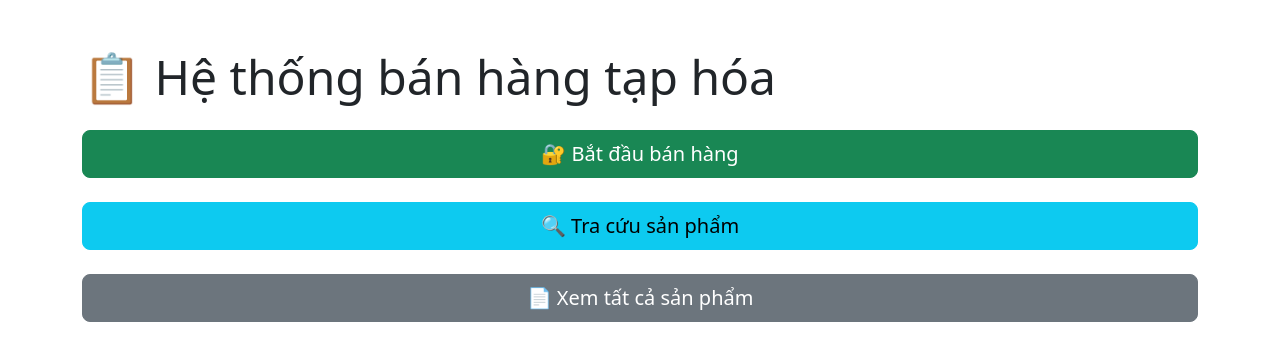
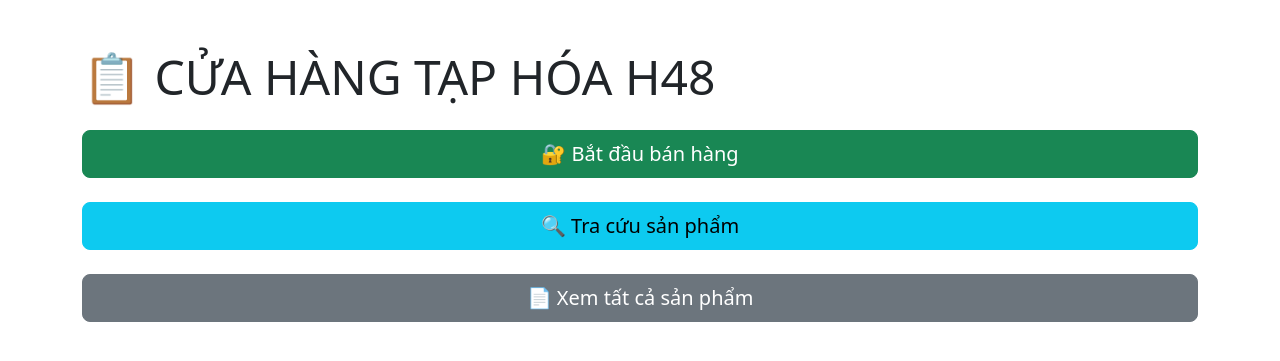
Before and after one commit to AN-dt725/H48, a Flask app: page / in a window 1280 px wide. Shown: the top 361 px of the page. Run offline with Flask 3, Linux system fonts and the light colour scheme; parts of the project's set-up code (start-up, migrations or seed data) failed here and were passed over.

Commit message:
Update index.html

```diff
--- a/templates/index.html
+++ b/templates/index.html
@@ -5,7 +5,7 @@
     <link rel="stylesheet" href="https://cdn.jsdelivr.net/npm/bootstrap@5.3.0/dist/css/bootstrap.min.css">
 </head>
 <body class="container-lg py-5">
-    <h1 class="mb-4 display-5">📋 Hệ thống bán hàng tạp hóa</h1>
+    <h1 class="mb-4 display-5">📋 CỬA HÀNG TẠP HÓA H48</h1>
     <div class="d-grid gap-4">
         <a href="/banhang" class="btn btn-success btn-lg">🔐 Bắt đầu bán hàng</a>
         <a href="/tra" class="btn btn-info btn-lg">🔍 Tra cứu sản phẩm</a>
```
